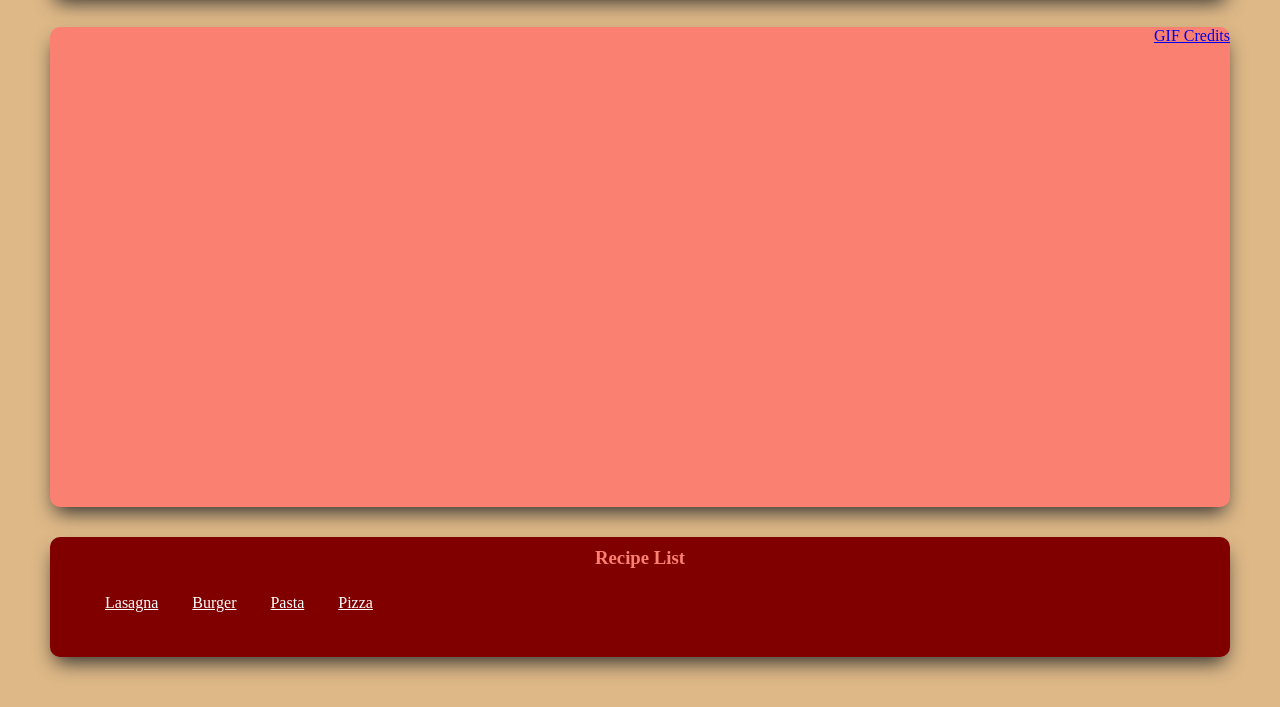
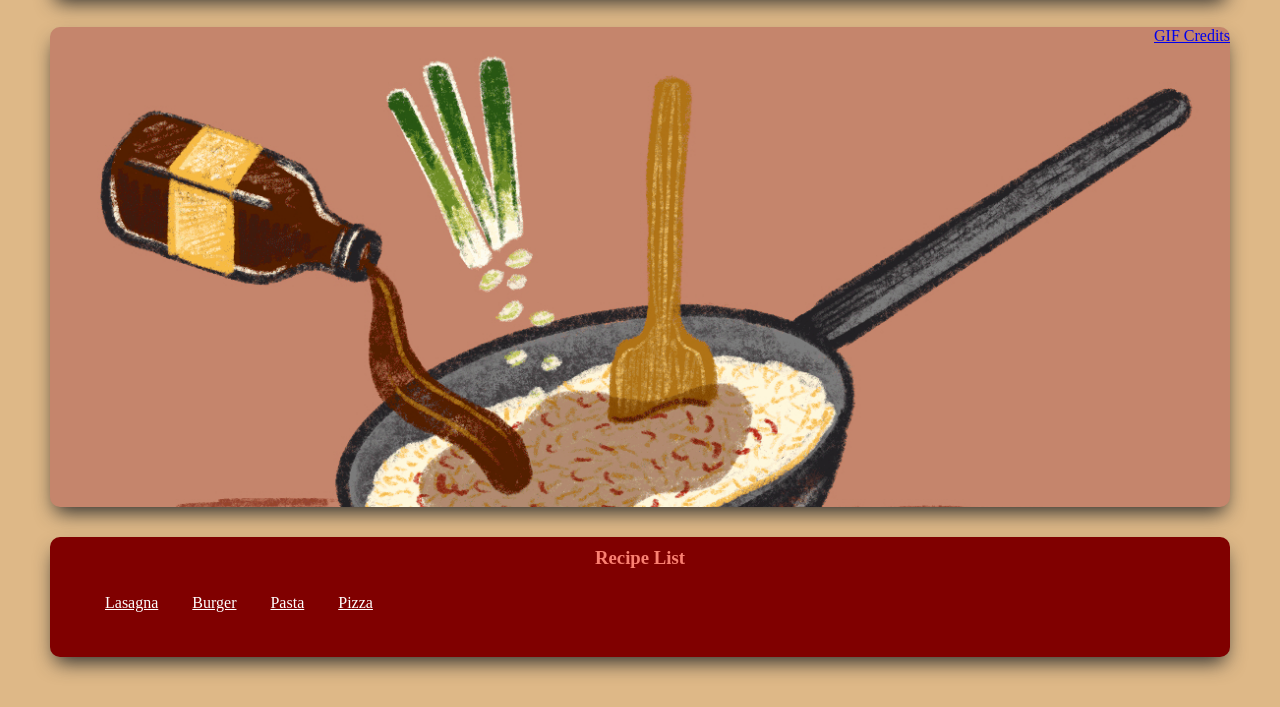
Before and after one commit to abbas1506/odin-recipes, a plain HTML site: page index.html in a window 1280 px wide. Shown: the part 181-888 px from the top of the page. Drawn offline with Linux system fonts and the light colour scheme; the site is published under a folder, as on GitHub Pages, so addresses that start at the root find nothing.

Commit message:
fix: Use Relative File paths for all files

```diff
--- a/css/styles.css
+++ b/css/styles.css
@@ -25,7 +25,7 @@ body{
     margin-top: 30px;
     width: auto;
     height: 60vh;
-    background-image: url(/assets/recipe.jpg);
+    background-image: url(../assets/recipe.jpg);
     background-size: cover;
     cursor: pointer;
     border-radius: 10px;
@@ -36,7 +36,7 @@ body{
 }
 
 .homepage-gif:hover {
-    background-image: url(/assets/recipe.gif);
+    background-image: url(../assets/recipe.gif);
 }
 
 
```
Also changed, not shown: index.html (+1 -3 lines).
